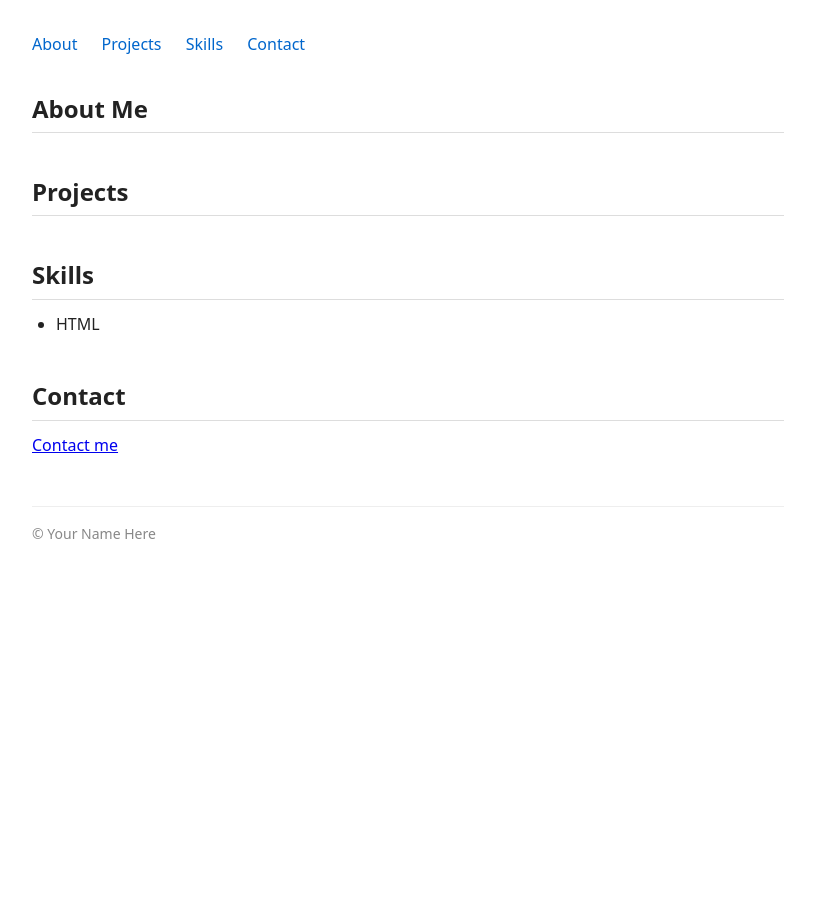
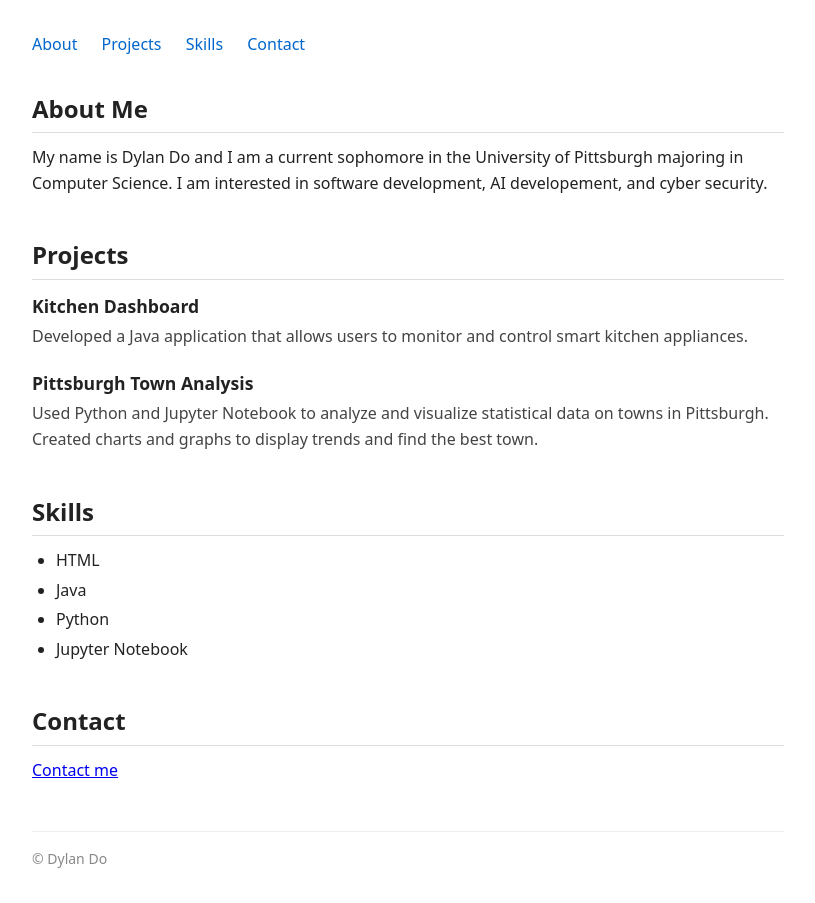
Before and after one commit to DylanTDo/Assignment-3, a plain HTML site: page index.html in a window 1280 px wide. Shown: the whole page, without its empty margins (232-1047 px from the left). Before the commit the page ends 800 px from the top, so only its background shows below. Drawn offline with Linux system fonts and the light colour scheme.

Commit message:
CI/CD Workflow

```diff
--- a/index.html
+++ b/index.html
@@ -4,7 +4,7 @@
 <head>
   <meta charset="UTF-8">
   <meta name="viewport" content="width=device-width, initial-scale=1.0">
-  <title>Your Name Here</title>
+  <title>Dylan Do</title>
   <link rel="stylesheet" href="style.css">
 </head>
 
@@ -23,32 +23,31 @@
 
     <section id="about">
       <h2>About Me</h2>
-      <!-- TODO: Replace with 2-3 sentences about yourself -->
-      <!-- e.g., include your name, your program/year, and what you are interested in -->
+      My name is Dylan Do and I am a current sophomore in the University of Pittsburgh majoring in Computer Science. I am interested in software development, AI developement, and cyber security.
     </section>
 
     <section id="projects">
       <h2>Projects</h2>
 
-      <!-- Example project entry structure: copy, fill in, and add at least 2:
       <div class="project">
-        <h3>Project Name</h3>
-        <p>What the project does, the technologies used, and what you learned.</p>
+        <h3>Kitchen Dashboard</h3>
+        <p>Developed a Java application that allows users to monitor and control smart kitchen appliances.</p>
       </div>
-      -->
 
-      <!-- TODO: Add at least 2 project entries using the structure above -->
+      <div class="project">
+        <h3>Pittsburgh Town Analysis</h3>
+        <p>Used Python and Jupyter Notebook to analyze and visualize statistical data on towns in Pittsburgh. Created charts and graphs to display trends and find the best town.</p>
+      </div>
     </section>
 
     <section id="skills">
       <h2>Skills</h2>
       <ul>
-        <!-- Example skill - TODO: replace -->
         <li>HTML</li>
 
-        <!-- TODO: Add a second skill here -->
-        <!-- TODO: Add a third skill here -->
-        <!-- TODO: ... -->
+        <li>Java</li>
+        <li>Python</li>
+        <li>Jupyter Notebook</li>
       </ul>
     </section>
 
@@ -56,13 +55,13 @@
       <h2>Contact</h2>
       <!-- TODO: Replace href="#" with a real link (e.g., mailto:you@example.com or your LinkedIn URL) -->
       <!-- TODO: Replace the link text with something descriptive, e.g. "Email me" or "LinkedIn" -->
-      <p><a href="#">Contact me</a></p>
+      <p><a href="https://github.com/DylanTDo">Contact me</a></p>
     </section>
 
   </main>
 
   <footer>
-    <p>&copy; Your Name Here</p>
+    <p>&copy; Dylan Do</p>
   </footer>
 
 </body>
```
Also changed, not shown: 1 other file.
